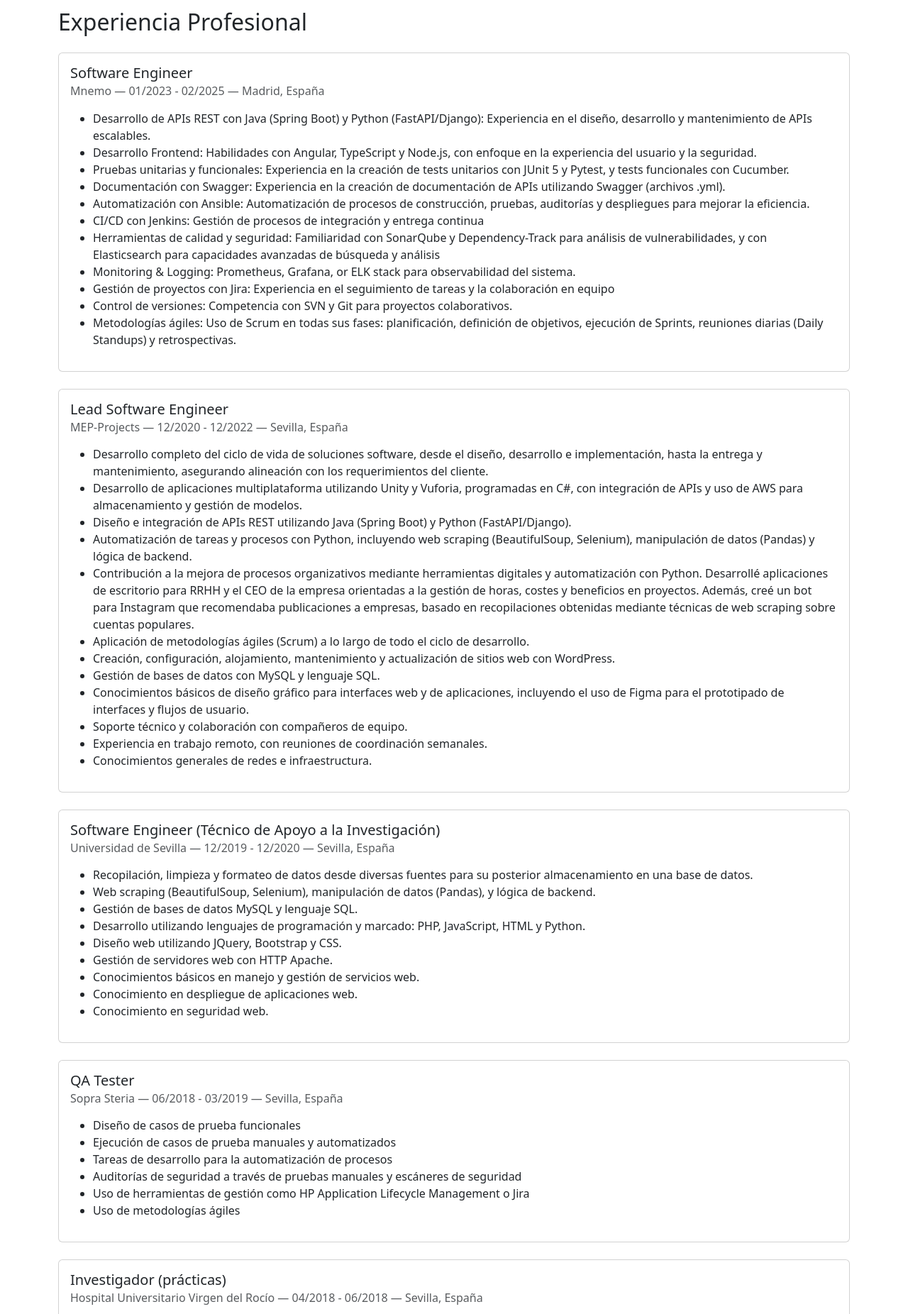
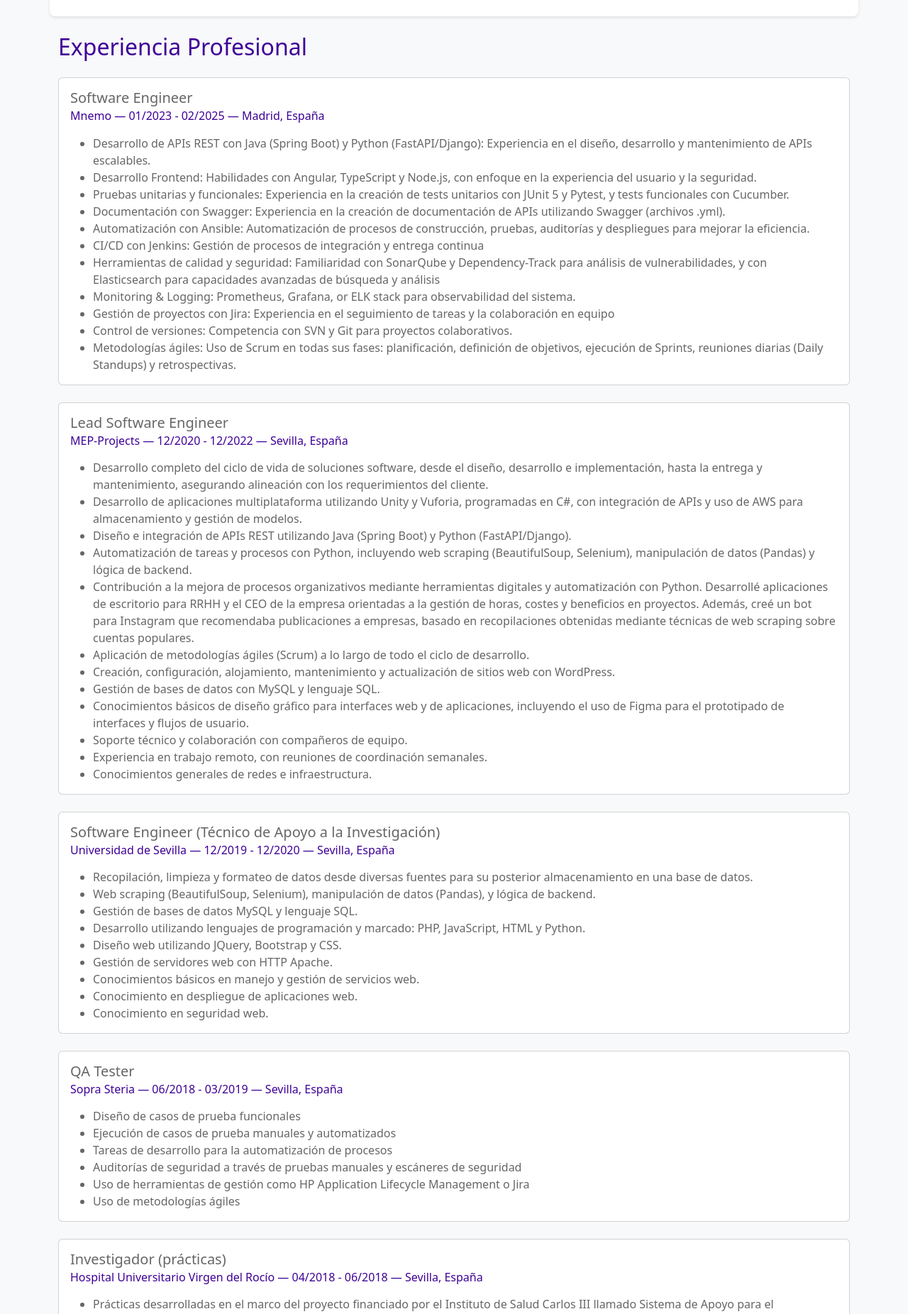
Before and after one commit to Albertogmv/my-cv-blog, a Flask app: page /experience in a window 1280 px wide. Shown: the part 653-2505 px from the top of the page at 71% size. Run offline with Flask 3, Linux system fonts and the light colour scheme.

Commit message:
new style blog

```diff
--- a/data/projects_en.json
+++ b/data/projects_en.json
@@ -12,7 +12,7 @@
         "title": "Cybersecurity Solutions – INCIBE",
         "rol": "Fullstack Developer",
         "date": "01/2023 - 02/2025",
-        "company": "Mnemo, client INCIBE (Spanish National Cybersecurity Institute).",
+        "company": "Mnemo, client INCIBE (Spanish National Cybersecurity Institute)",
         "description": "Worked as a fullstack developer in the cybersecurity field for INCIBE, through the consulting firm Mnemo. Contributed to the design, development, and maintenance of secure web applications focused on threat intelligence and cybersecurity awareness. My tasks included backend development with Java (Spring Boot, JPA, Hibernate) and Python (FastAPI), as well as frontend work using Angular and TypeScript. I implemented RESTful APIs, CI/CD pipelines, and participated in agile sprints, with a strong focus on code quality and security. This role required high attention to detail due to the critical nature of the public services involved.",
         "technologies": ["Java", "Spring Boot", "JPA", "Hibernate", "Python", "FastAPI", "Angular", "TypeScript", "PostgreSQL", "MongoDB", "Elasticsearch", "Prometheus", "Grafana", "Git", "Jenkins", "SonarQube", "Docker", "Scrum"]
       },
--- a/data/projects_es.json
+++ b/data/projects_es.json
@@ -12,7 +12,7 @@
         "title": "Soluciones en el ámbito de la ciberseguridad – INCIBE",
         "rol": "Fullstack Developer",
         "date": "01/2023 - 02/2025",
-        "company": "Mnemo, cliente INCIBE (Instituto de Ciberseguridad de España).",
+        "company": "Mnemo, cliente INCIBE (Instituto de Ciberseguridad de España)",
         "description": "Trabajé como desarrollador fullstack en el ámbito de la ciberseguridad para el Instituto Nacional de Ciberseguridad (INCIBE), a través de la consultora Mnemo. Contribuí al diseño, desarrollo y mantenimiento de aplicaciones web seguras orientadas a la inteligencia de amenazas y la concienciación en ciberseguridad. Mi trabajo incluyó desarrollo backend con Java (Spring Boot, JPA, Hibernate) y Python (FastAPI), así como frontend con Angular y TypeScript. Implementé APIs RESTful, pipelines de CI/CD y participé en sprints ágiles, con fuerte enfoque en la calidad del código y la seguridad. El rol requería alta atención al detalle debido a la criticidad de los servicios ofrecidos al sector público y a la ciudadanía española.",
         "technologies": ["Java", "Spring Boot", "JPA", "Hibernate", "Python", "FastAPI", "Angular", "TypeScript", "PostgreSQL", "MongoDB", "Elasticsearch", "Prometheus", "Grafana", "Git", "Jenkins", "SonarQube", "Docker", "Scrum"]
       },
--- /dev/null
+++ b/static/css/styles.css
@@ -0,0 +1,55 @@
+h1 {
+    color: #3E0097;
+    font-size: 24px;
+}
+
+h2 {
+    color: #3E0097;
+}
+
+.card-title {
+    color: #666666;
+}
+.card-subtitle{
+    color: #3E0097;
+}
+.card-text{
+    color: #666666;
+}
+
+body {
+    background-color: #f8f9fa;
+}
+
+header {
+    background-color: #ffffff;
+    box-shadow: 0 2px 4px rgba(0, 0, 0, 0.1);
+    border-radius: 0.5rem;
+}
+
+nav a {
+    margin-right: 1rem;
+    text-decoration: none;
+    color: #666666;
+    font-weight: 500;
+}
+
+nav a:hover {
+    text-decoration: underline;
+}
+
+.language-switcher img {
+    border: 1px solid #dee2e6;
+    border-radius: 0.25rem;
+    transition: transform 0.2s ease;
+}
+
+.language-switcher img:hover {
+    transform: scale(1.1);
+}
+
+footer {
+    text-align: center;
+    color: #6c757d;
+    padding: 1rem 0;
+}
--- a/templates/about.html
+++ b/templates/about.html
@@ -3,11 +3,11 @@
 {% block content %}
 <h2 class="mb-4">{{about.label_title}}</h2>
 
-<p>{{about.label_description}}</p>
+<p class="card-text">{{about.label_description}}</p>
 
   <div class="mt-4 text-center">
     <img src="{{ url_for('static', filename='img/Dante.jpg') }}" alt="Mi perro Dante" style="max-width: 400px;">
-    <p class="mt-2">{{about.label_photo_description}}</p>
+    <p class="card-text mt-2">{{about.label_photo_description}}</p>
   </div>
 
 {% endblock %}
--- a/templates/base.html
+++ b/templates/base.html
@@ -1,25 +1,27 @@
 <!DOCTYPE html>
-<html>
+<html lang="es">
 <head>
     <meta charset="UTF-8">
     <title>{% block title %}Mi Blog personal{% endblock %}</title>
+    <meta name="viewport" content="width=device-width, initial-scale=1">
     <!-- Bootstrap CSS -->
     <link href="https://cdn.jsdelivr.net/npm/bootstrap@5.3.3/dist/css/bootstrap.min.css" rel="stylesheet">
+    <link rel="stylesheet" href="{{ url_for('static', filename='css/styles.css') }}">
 </head>
 <body>
-    <header class="container py-3">
-        <div class="d-flex justify-content-between align-items-center">
+    <header class="container py-4 my-4">
+        <div class="d-flex flex-column flex-md-row justify-content-between align-items-center">
             <div>
-                <h1 class="h4">Alberto Jesús García-Márquez Varela</h1>
-                <nav class="mt-2">
-                    <a href="/">{{menu.label_home}}</a> |
-                    <a href="/experience">{{menu.label_experience}}</a> |
-                    <a href="/projects">{{menu.label_projects}}</a> |
-                    <a href="/education">{{menu.label_education}}</a> |
-                    <a href="/about">{{menu.label_about}}</a> |
+                <h1>Alberto Jesús García-Márquez Varela</h1>
+                <nav class="d-flex flex-wrap align-items-center">
+                    <a href="/">{{menu.label_home}}</a>
+                    <a href="/experience">{{menu.label_experience}}</a>
+                    <a href="/projects">{{menu.label_projects}}</a>
+                    <a href="/education">{{menu.label_education}}</a>
+                    <a href="/about">{{menu.label_about}}</a>
                 </nav>
             </div>
-            <div class="language-switcher">
+            <div class="language-switcher mt-3 mt-md-0">
                 <a href="{{ url_for('set_lang', lang='es') }}" title="Español">
                     <img src="https://flagcdn.com/w20/es.png" alt="Español">
                 </a>
@@ -28,14 +30,16 @@
                 </a>
             </div>
         </div>
-        <hr>
     </header>
 
-    <main class="container">
+    <main class="container mb-5">
         {% block content %}{% endblock %}
     </main>
 
     <!-- Bootstrap JS -->
     <script src="https://cdn.jsdelivr.net/npm/bootstrap@5.3.3/dist/js/bootstrap.bundle.min.js"></script>
 </body>
+<footer class="text-center text-muted py-4">
+    &copy; 2025 Alberto Jesús García-Márquez Varela · Todos los derechos reservados.
+</footer>
 </html>
--- a/templates/education.html
+++ b/templates/education.html
@@ -8,7 +8,7 @@
 <div class="card mb-3">
     <div class="card-body">
         <h5 class="card-title">{{ item.title }}</h5>
-        <h6 class="card-subtitle mb-2 text-muted">{{ item.institucion }} — {{ item.date }}</h6>
+        <h6 class="card-subtitle mb-2">{{ item.institucion }} — {{ item.date }}</h6>
         {% if item.description %}
         <p class="card-text mt-2">{{ item.description }}</p>
         {% endif %}
@@ -22,7 +22,7 @@
 <div class="card mb-3">
     <div class="card-body">
         <h5 class="card-title">{{ item.title }}</h5>
-        <h6 class="card-subtitle mb-2 text-muted">{{ item.institucion }} — {{ item.date }}</h6>
+        <h6 class="card-subtitle mb-2">{{ item.institucion }} — {{ item.date }}</h6>
         {% if item.description %}
         <p class="card-text mt-2">{{ item.description }}</p>
         {% endif %}
--- a/templates/experience.html
+++ b/templates/experience.html
@@ -7,8 +7,8 @@
 <div class="card mb-4">
     <div class="card-body">
         <h5 class="card-title">{{ trabajo.puesto }}</h5>
-        <h6 class="card-subtitle text-muted">{{ trabajo.empresa }} — {{ trabajo.periodo }} — {{ trabajo.company }}</h6>
-        <ul class="mt-3">
+        <h6 class="card-subtitle">{{ trabajo.empresa }} — {{ trabajo.periodo }} — {{ trabajo.company }}</h6>
+        <ul class="card-text mt-3">
             {% for tarea in trabajo.description %}
             <li>{{ tarea }}</li>
             {% endfor %}
--- a/templates/home.html
+++ b/templates/home.html
@@ -2,7 +2,8 @@
 {% block title %}{{home.label_home}}{% endblock %}
 {% block content %}
 <h2>{{home.label_title}}</h2>
+<br>
 {% for paragraph in home.label_description.split('\n') %}
-<p>{{ paragraph }}</p>
+<p class="card-text">{{ paragraph }}</p>
 {% endfor %}
 {% endblock %}
```
Also changed, not shown: data/home_es.json (+1 -1 lines), templates/projects.html (+4 -5 lines).
